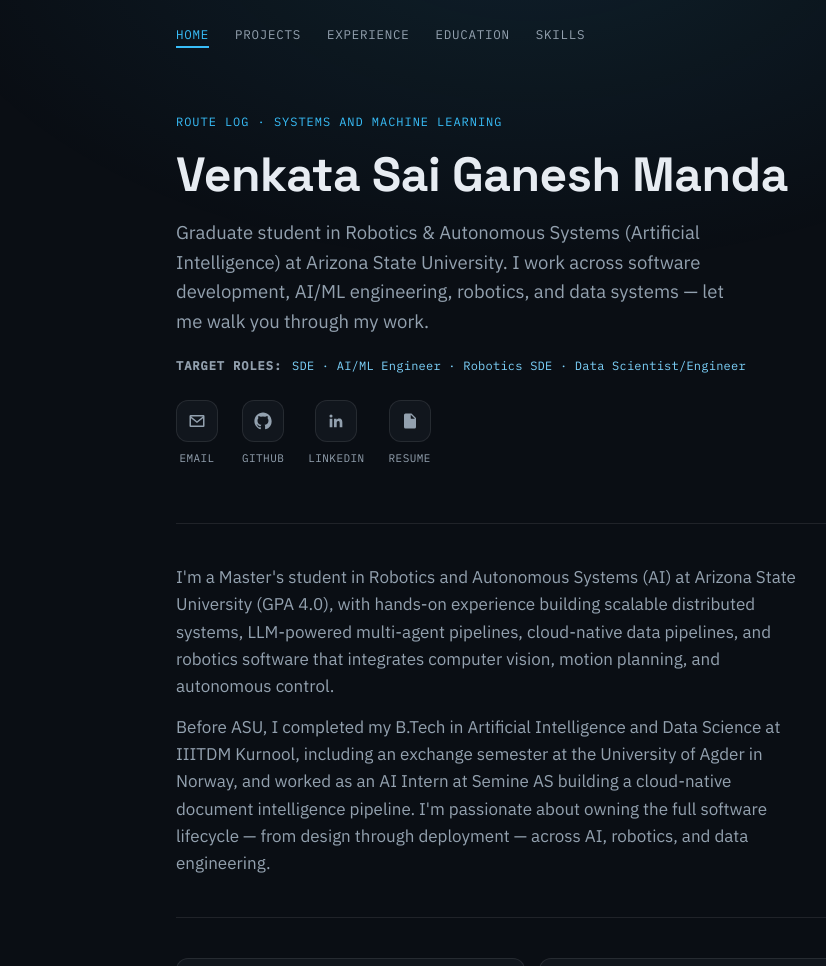
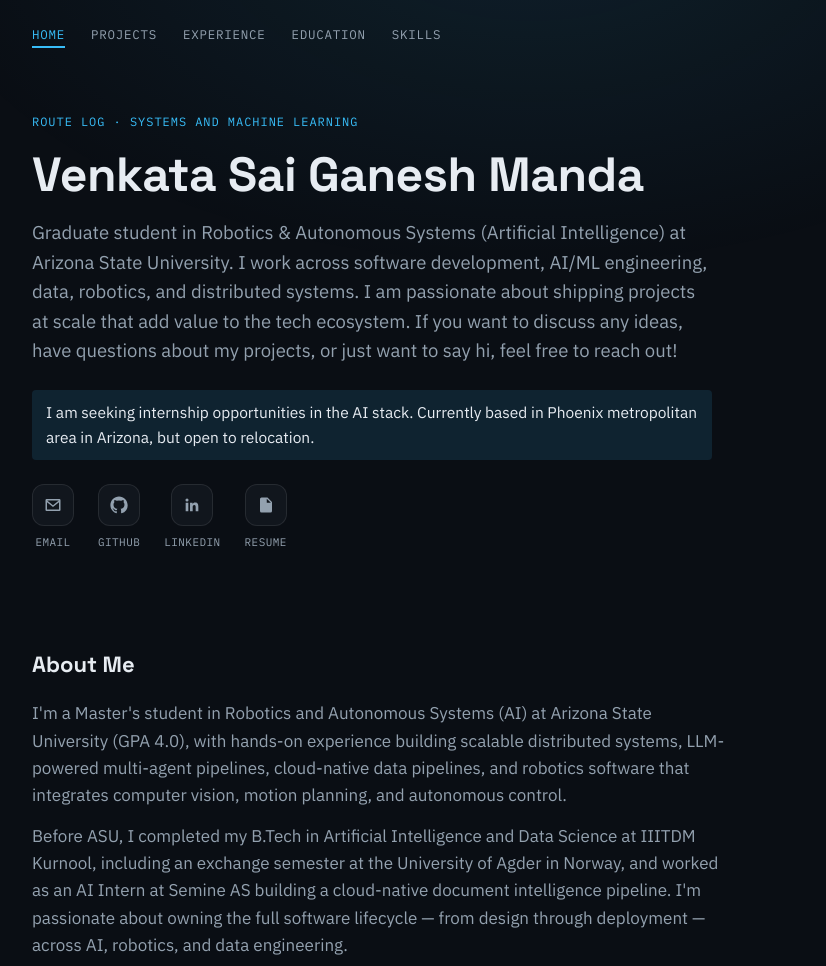
Before and after one commit to mvsg2/mvsg2.github.io, a plain HTML site: page index.html in a window 1280 px wide. Shown: the top 966 px of the page, without its empty margins (108-934 px from the left). Drawn offline with Linux system fonts and the light colour scheme.

Commit message:
update site

```diff
--- a/index.html
+++ b/index.html
@@ -28,13 +28,15 @@
     <h1>Venkata Sai Ganesh Manda</h1>
     <p class="subhead">
       Graduate student in Robotics &amp; Autonomous Systems (Artificial Intelligence) at Arizona State
-      University. I work across software development, AI/ML engineering, robotics, and data
-      systems &mdash; let me walk you through my work.
+      University. I work across software development, AI/ML engineering, data, robotics, and
+      distributed systems. I am passionate about shipping projects at scale that add value to the
+      tech ecosystem. If you want to discuss any ideas, have questions about my projects, or just
+      want to say hi, feel free to reach out!
     </p>
-    <div class="target-roles">
-      <span class="tr-label">Target roles</span>
-      <span class="tr-list">SDE &middot; AI/ML Engineer &middot; Robotics SDE &middot; Data Scientist/Engineer</span>
-    </div>
+    <p class="seeking-note">
+      I am seeking internship opportunities in the AI stack. Currently based in Phoenix
+      metropolitan area in Arizona, but open to relocation.
+    </p>
     <div class="hero-links">
       <a href="mailto:saiganesh.profess@gmail.com">
         <span class="icon-box"><svg viewBox="0 0 24 24" aria-hidden="true"><path d="M2 5.5A1.5 1.5 0 0 1 3.5 4h17A1.5 1.5 0 0 1 22 5.5v13a1.5 1.5 0 0 1-1.5 1.5h-17A1.5 1.5 0 0 1 2 18.5v-13zm2.2.5 7.8 6.2L19.8 6H4.2zM4 8.3V18h16V8.3l-8 6.4-8-6.4z"/></svg></span>
@@ -56,6 +58,7 @@
   </header>
 
   <div class="about-section">
+    <h2 class="section-heading">About Me</h2>
     <p>
       I'm a Master's student in Robotics and Autonomous Systems (AI) at Arizona State University
       (GPA 4.0), with hands-on experience building scalable distributed systems, LLM-powered
--- a/style.css
+++ b/style.css
@@ -25,7 +25,7 @@
   line-height: 1.6;
   -webkit-font-smoothing: antialiased;
 }
-.wrap { max-width: 760px; margin: 0 auto; padding: 0 24px; position: relative; }
+.wrap { max-width: 1080px; margin: 0 auto; padding: 0 40px; position: relative; }
 
 /* Backdrop: flat dark with a faint glow near the top */
 .grid-bg {
@@ -80,7 +80,6 @@
 /* Hero (home page) */
 header.hero {
   padding: 40px 0 56px;
-  border-bottom: 1px solid var(--line);
 }
 .eyebrow {
   font-family: 'IBM Plex Mono', monospace;
@@ -102,28 +101,19 @@
 .subhead {
   font-size: 18.5px;
   color: var(--text-dim);
-  max-width: 560px;
+  max-width: 680px;
   margin-bottom: 28px;
 }
-.target-roles {
-  display: flex;
-  flex-wrap: wrap;
-  align-items: baseline;
-  gap: 10px;
-  font-family: 'IBM Plex Mono', monospace;
-  font-size: 12px;
-  margin: -8px 0 24px;
-}
-.tr-label {
-  color: var(--text-dim);
-  font-weight: 600;
-  letter-spacing: 0.08em;
-  text-transform: uppercase;
-}
-.tr-label::after { content: ":"; }
-.tr-list {
-  color: var(--accent-bright);
-  letter-spacing: 0.02em;
+.seeking-note {
+  font-family: 'IBM Plex Sans', sans-serif;
+  font-size: 15.5px;
+  color: var(--text);
+  background: var(--accent-soft);
+  border-radius: 4px;
+  padding: 10px 14px;
+  max-width: 680px;
+  margin: -4px 0 24px;
+  line-height: 1.6;
 }
 
 .hero-links {
@@ -173,21 +163,27 @@
 
 /* Page header (sub-pages) */
 header.page-header {
-  padding: 32px 0 40px;
-  border-bottom: 1px solid var(--line);
+  padding: 32px 0 16px;
 }
 header.page-header h1 { font-size: clamp(28px, 5vw, 38px); margin-bottom: 10px; }
-header.page-header p { color: var(--text-dim); font-size: 17px; max-width: 560px; }
+header.page-header p { color: var(--text-dim); font-size: 17px; max-width: 700px; }
 
 /* About section (home page) */
 .about-section {
   padding: 40px 0;
   border-bottom: 1px solid var(--line);
 }
+.section-heading {
+  font-family: 'Space Grotesk', sans-serif;
+  font-weight: 600;
+  font-size: 22px;
+  color: var(--text);
+  margin-bottom: 18px;
+}
 .about-section p {
   color: var(--text-dim);
   font-size: 17px;
-  max-width: 620px;
+  max-width: 700px;
   margin-bottom: 14px;
 }
 .about-section p:last-child { margin-bottom: 0; }
@@ -195,9 +191,12 @@
 /* Explore grid (home page directory cards) */
 .explore-grid {
   display: grid;
-  grid-template-columns: repeat(2, 1fr);
+  grid-template-columns: repeat(4, 1fr);
   gap: 14px;
   padding: 40px 0;
+}
+@media (max-width: 860px) {
+  .explore-grid { grid-template-columns: repeat(2, 1fr); }
 }
 .explore-card {
   background: var(--surface);
@@ -319,12 +318,12 @@
   color: var(--text-dim);
   font-size: 16px;
   margin: 10px 0 16px;
-  max-width: 560px;
+  max-width: 700px;
 }
 .wp-bullets {
   color: var(--text-dim);
   font-size: 15.5px;
-  max-width: 580px;
+  max-width: 720px;
   margin: 10px 0 16px;
   padding-left: 18px;
 }
```
Also changed, not shown: education.html (+0 -3 lines), experience.html (+0 -3 lines), projects.html (+0 -3 lines), skills.html (+1 -2 lines).
